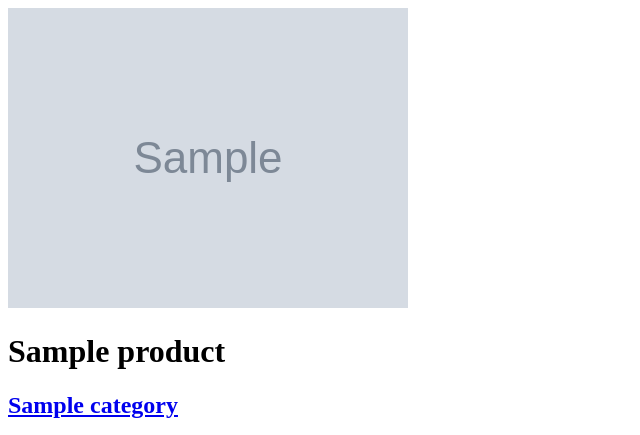
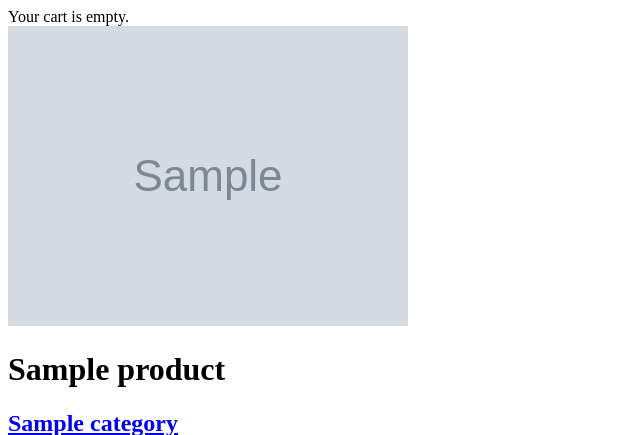
Before and after one commit to lmw8864/onlineshop, a Django app: a page that uses templates/base.html in a window 1280 px wide. Shown: the top 435 px of the page, without its empty margins (0-640 px from the left). Run offline with Django 3.2, Linux system fonts and the light colour scheme; tables that the repository leaves empty hold one stand-in row (values such as "Sample post"); grey boxes marked "Sample" are stand-in pictures; parts of the project's set-up code (start-up, migrations or seed data) failed here and were passed over.

Commit message:
Added 'context_cart.py' and updated 'settings.py', 'base.html'.

```diff
--- /dev/null
+++ b/cart/context_cart.py
@@ -0,0 +1,5 @@
+from .cart import Cart
+
+
+def cart(request):
+    return {'cart': Cart(request)}
--- a/onlineshop/settings.py
+++ b/onlineshop/settings.py
@@ -64,6 +64,7 @@ TEMPLATES = [
                 'django.template.context_processors.request',
                 'django.contrib.auth.context_processors.auth',
                 'django.contrib.messages.context_processors.messages',
+                'cart.context_cart.cart',
             ],
         },
     },
--- a/templates/base.html
+++ b/templates/base.html
@@ -5,6 +5,18 @@
     <title>Online Shop {% block title %}{% endblock %}</title>
 </head>
 <body>
+<div class="cart">
+    {% with total_items=cart|length %}
+        {% if cart|length > 0 %}
+            Your cart:
+            <a href="{% url 'cart:cart_detail' %}">
+                {{ total_items }} item{{ total_items|pluralize }}, ${{ cart.get_total_price }}
+            </a>
+        {% else %}
+            Your cart is empty.
+        {% endif %}
+    {% endwith %}
+</div>
 {% block content %}
 {% endblock %}
 </body>
```
